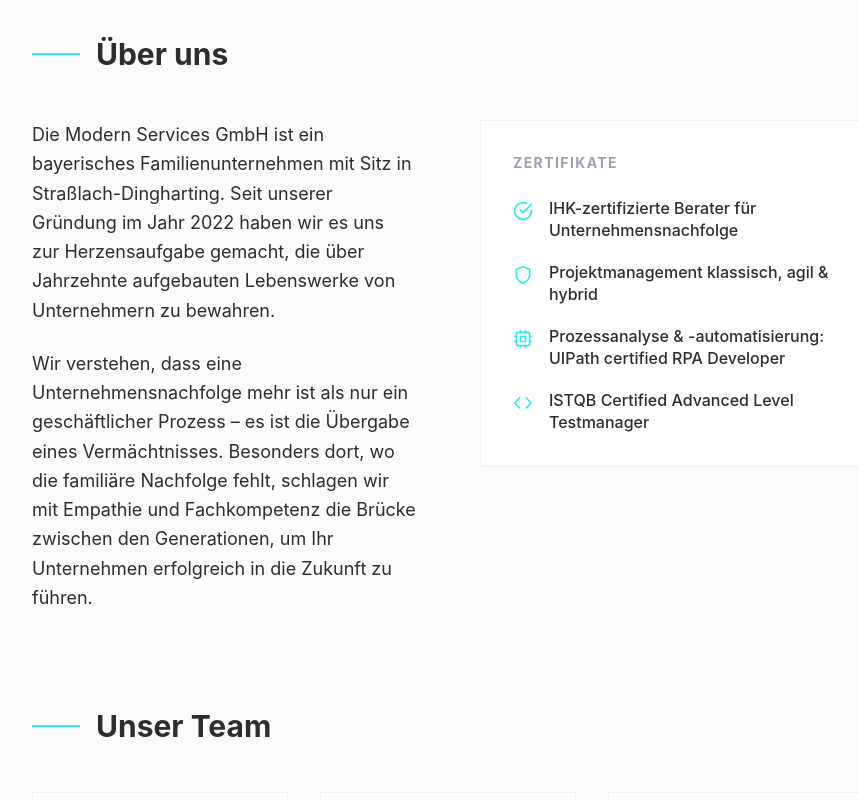
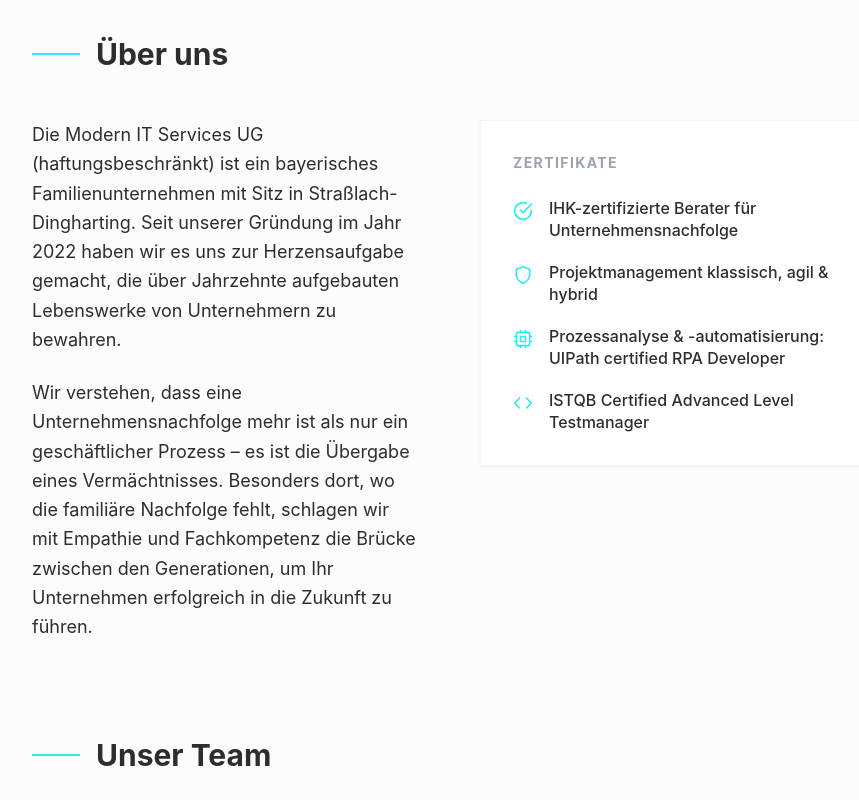
Before and after one commit to ellen2407/modern-services, a React (Vite) app: page / in a window 1280 px wide. Shown: the part 860-1660 px from the top of the page, without its empty margins (320-1179 px from the left). Built offline with nearby package versions, Linux system fonts and the light colour scheme.

Commit message:
Firmennamen angepasst

```diff
--- a/src/components/About.tsx
+++ b/src/components/About.tsx
@@ -26,7 +26,7 @@ const About: React.FC = () => {
         <div className="grid md:grid-cols-2 gap-16 items-start">
           <div className="space-y-6">
             <p className="text-lg leading-relaxed text-[#2d2d2d]">
-              Die Modern Services GmbH ist ein bayerisches Familienunternehmen mit Sitz in Straßlach-Dingharting. Seit unserer Gründung im Jahr 2022 haben wir es uns zur Herzensaufgabe gemacht, die über Jahrzehnte aufgebauten Lebenswerke von Unternehmern zu bewahren.
+              Die Modern IT Services UG (haftungsbeschränkt) ist ein bayerisches Familienunternehmen mit Sitz in Straßlach-Dingharting. Seit unserer Gründung im Jahr 2022 haben wir es uns zur Herzensaufgabe gemacht, die über Jahrzehnte aufgebauten Lebenswerke von Unternehmern zu bewahren.
             </p>
             <p className="text-lg leading-relaxed text-[#2d2d2d]">
               Wir verstehen, dass eine Unternehmensnachfolge mehr ist als nur ein geschäftlicher Prozess – es ist die Übergabe eines Vermächtnisses. Besonders dort, wo die familiäre Nachfolge fehlt, schlagen wir mit Empathie und Fachkompetenz die Brücke zwischen den Generationen, um Ihr Unternehmen erfolgreich in die Zukunft zu führen.
--- a/src/components/Footer.tsx
+++ b/src/components/Footer.tsx
@@ -9,7 +9,7 @@ const Footer: React.FC<FooterProps> = ({ onNavigate }) => {
     <footer className="bg-gray-50 py-12 px-6 md:px-12 lg:px-24 border-t border-gray-100">
       <div className="flex flex-col md:flex-row justify-between items-center gap-6 text-center md:text-left">
         <div className="text-gray-500 text-sm">
-          © 2024 Modern Services GmbH. Alle Rechte vorbehalten.
+          © 2026 Modern IT Services UG (haftungsbeschränkt). Alle Rechte vorbehalten.
         </div>
         <div className="flex flex-wrap justify-center gap-6 md:gap-8">
           <button
--- a/src/components/Legal.tsx
+++ b/src/components/Legal.tsx
@@ -13,7 +13,7 @@ const Legal: React.FC = () => {
               Angaben gemäß § 5 TMG
             </h2>
             <p className="mt-2">
-              Modern Services GmbH<br />
+              Modern IT Services UG (haftungsbeschränkt)<br />
               Gewerbestr. 13<br />
               82064 Straßlach-Dingharting
             </p>
--- a/src/components/Sidebar.tsx
+++ b/src/components/Sidebar.tsx
@@ -57,7 +57,7 @@ const Sidebar: React.FC<SidebarProps> = ({ closeMenu, onNavigate }) => {
       </nav>
 
       <div className="pt-8 border-t border-gray-50 text-[10px] text-gray-400">
-        <p>© 2024 Modern Services GmbH</p>
+        <p>© 2026 Modern IT Services UG (haftungsbeschränkt)</p>
         <p>Straßlach-Dingharting</p>
       </div>
     </div>
```
